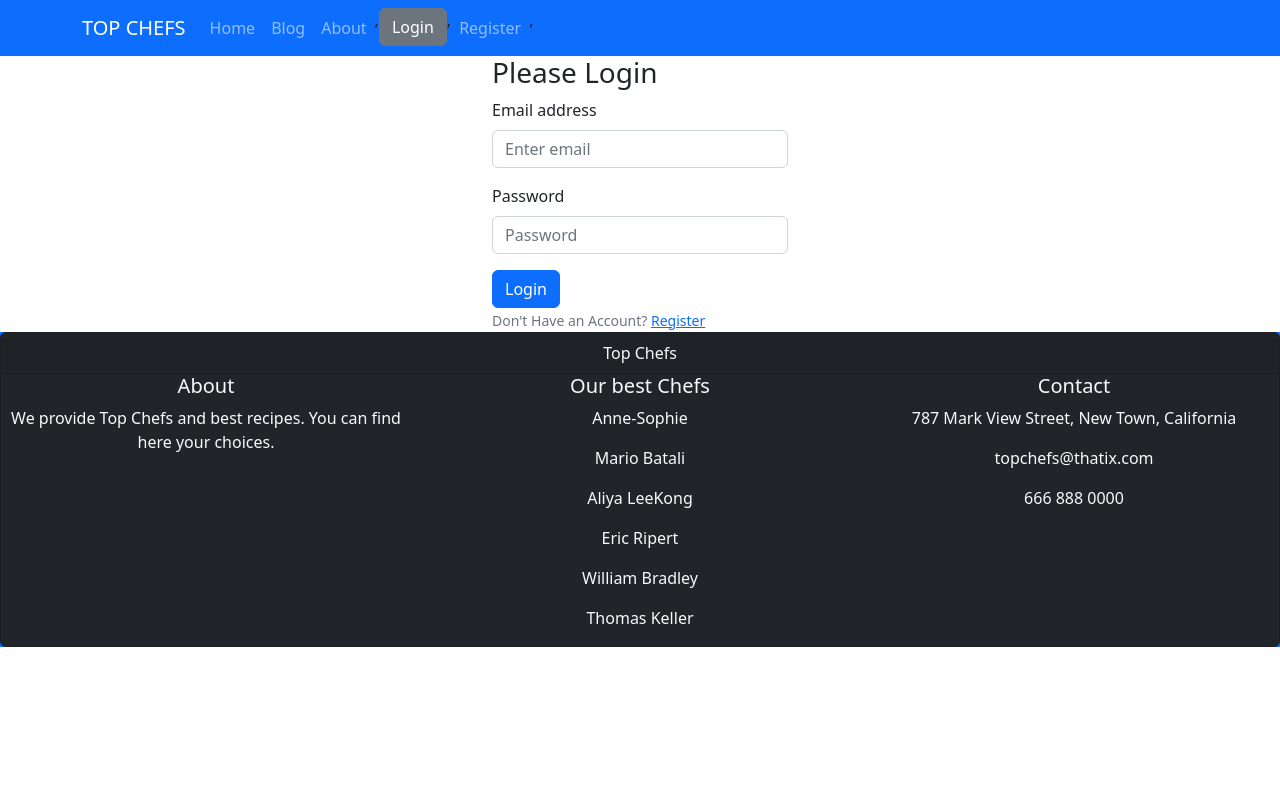
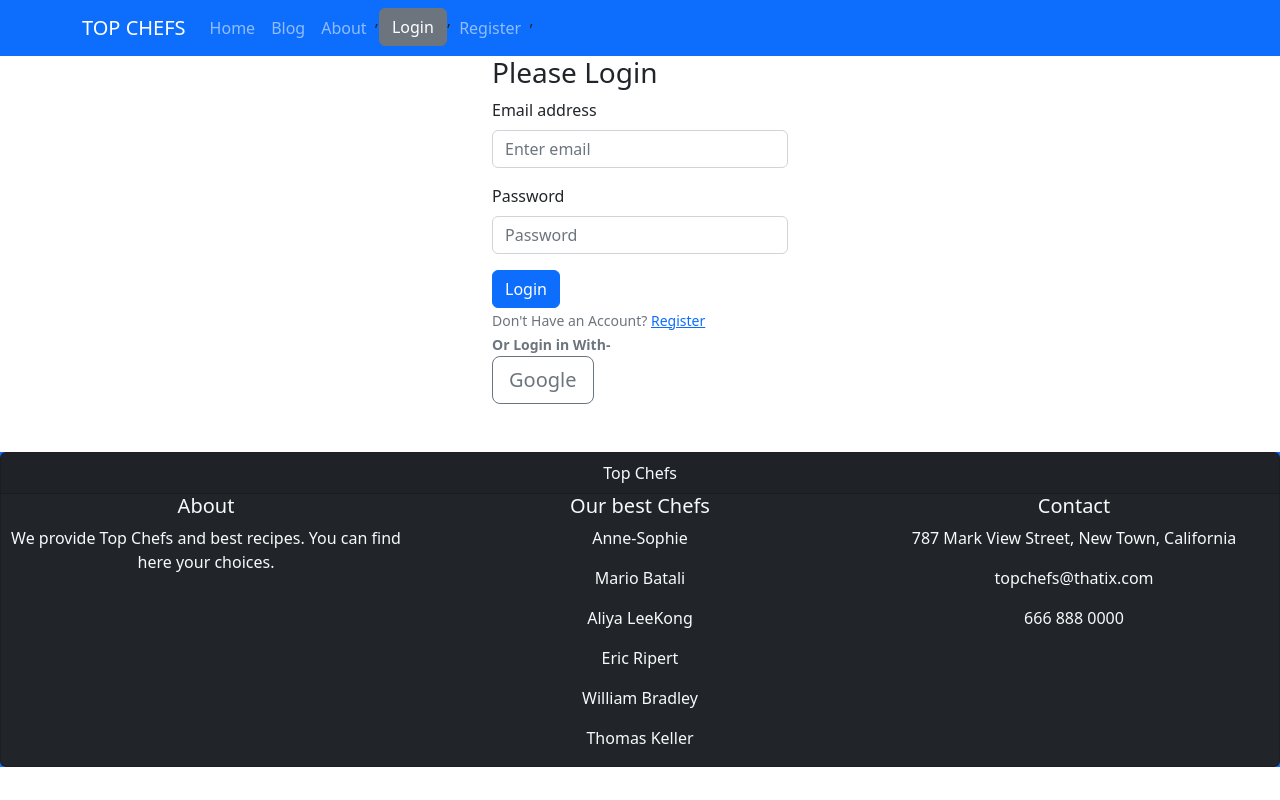
Before and after one commit to mdhlimonmia/top-chef-client, a React (Vite) app: page /login in a window 1280 px wide. Built offline with nearby package versions, Linux system fonts and the light colour scheme; no server answers.

Commit message:
google loging done

```diff
--- a/src/firebase/firebase.config.js
+++ b/src/firebase/firebase.config.js
@@ -9,11 +9,11 @@ import { initializeApp } from "firebase/app";
 
 const firebaseConfig = {
   apiKey: "AIzaSyDQ6Q0gDm68ooVtkNdM4BRfQI8KMfXjtdc",
-  authDomain: import.meta.env.VIT_AUTHDOMAIN,
-  projectId: import.meta.env.VIT_PROJECTID,
-  storageBucket: import.meta.env.VIT_STORAGEBUCKET,
-  messagingSenderId: import.meta.env.VIT_MESSAGINGSENDERID,
-  appId: import.meta.VIT_APPID
+  authDomain: "top-chefs-6ff67.firebaseapp.com",
+  projectId: "top-chefs-6ff67",
+  storageBucket: "top-chefs-6ff67",
+  messagingSenderId: "56853193800",
+  appId: "1:56853193800:web:de32aa21e847d62738647d"
 };
 
 // Initialize Firebase
--- a/src/pages/Footer/Footer.jsx
+++ b/src/pages/Footer/Footer.jsx
@@ -1,9 +1,9 @@
 import React from "react";
-import { Col, Container, Row } from "react-bootstrap";
+import { Col, Row } from "react-bootstrap";
 
 const Footer = () => {
   return (
-    <div className="bg-primary">
+    <div className="bg-primary text-center text-md-left mt-5">
       <div className="card text-center bg-dark text-light">
         <div className="card-header">Top Chefs</div>
         <Row>
--- a/src/pages/Login/Login/Login.jsx
+++ b/src/pages/Login/Login/Login.jsx
@@ -3,9 +3,8 @@ import { Button, Container, Form } from 'react-bootstrap';
 import { Link, useLocation, useNavigate } from 'react-router-dom';
 import { AuthContext } from '../../../providers/AuthProvider';
 
-
 const Login = () => {
-    const { signIn } = useContext(AuthContext);
+    const { signIn, signInGoogle } = useContext(AuthContext);
     const navigate = useNavigate();
     const location = useLocation();
     console.log('login page location', location)
@@ -16,7 +15,7 @@ const Login = () => {
         const form = event.target;
         const email = form.email.value;
         const password = form.password.value;
-        console.log(email, password);
+        // console.log(email, password);
 
         signIn(email, password)
             .then(result => {
@@ -29,6 +28,17 @@ const Login = () => {
             })
     }
 
+    const googeLoging = () =>{
+        signInGoogle()
+        .then(result => {
+            const loggedUser = result.user;
+            console.log(loggedUser);
+            navigate(from, { replace: true })
+        })
+        .catch(error => {
+            console.log(error);
+        })
+    }
     return (
         <Container className='w-25 mx-auto'>
             <h3>Please Login</h3>
@@ -53,9 +63,12 @@ const Login = () => {
                 <Form.Text className="text-success">
 
                 </Form.Text>
-                <Form.Text className="text-danger">
-
+<br />
+                <Form.Text>
+                    <b>Or Login in With-</b>
                 </Form.Text>
+            <br />
+                <Button variant="outline-secondary"onClick={googeLoging} size="lg" >Google</Button>
             </Form>
         </Container>
     );
--- a/src/providers/AuthProvider.jsx
+++ b/src/providers/AuthProvider.jsx
@@ -1,5 +1,5 @@
 import React, { createContext } from 'react';
-import { createUserWithEmailAndPassword, getAuth, onAuthStateChanged, signInWithEmailAndPassword, signOut } from "firebase/auth";
+import { GoogleAuthProvider, createUserWithEmailAndPassword, getAuth, onAuthStateChanged, signInWithEmailAndPassword, signInWithPopup, signOut } from "firebase/auth";
 import app from '../firebase/firebase.config';
 import { useEffect } from 'react';
 import { useState } from 'react';
@@ -20,6 +20,11 @@ const AuthProvider = ({children}) => {
     const signIn = (email, password) => {
         setLoading(true);
         return signInWithEmailAndPassword(auth, email, password);
+    }
+
+    const provider = new GoogleAuthProvider();
+    const signInGoogle = () =>{
+        return signInWithPopup(auth, provider)
     }
 
     const logOut = () => {
@@ -45,7 +50,8 @@ const AuthProvider = ({children}) => {
         loading,
         createUser,
         signIn,
-        logOut
+        logOut,
+        signInGoogle
     }
 
     return (
```
